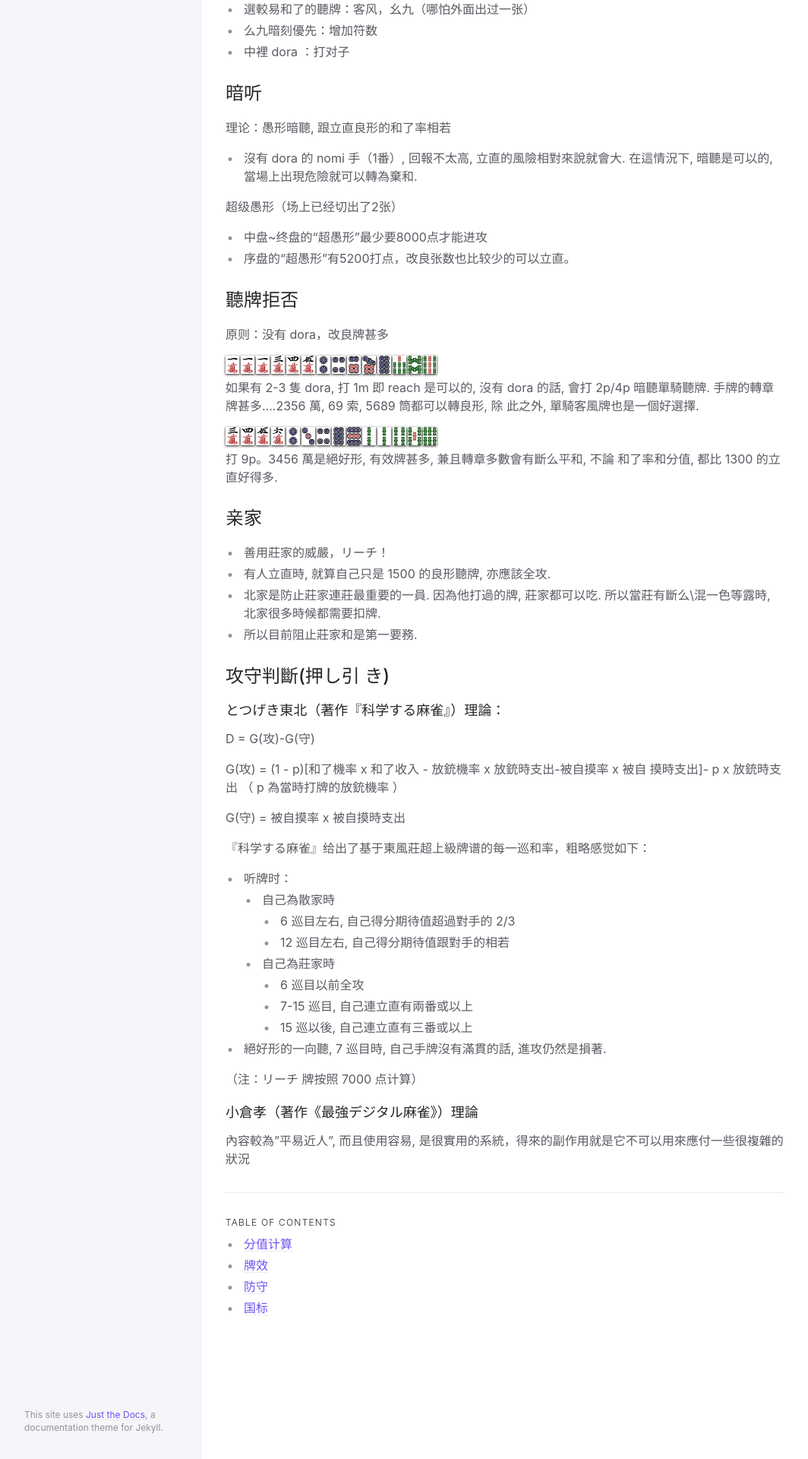
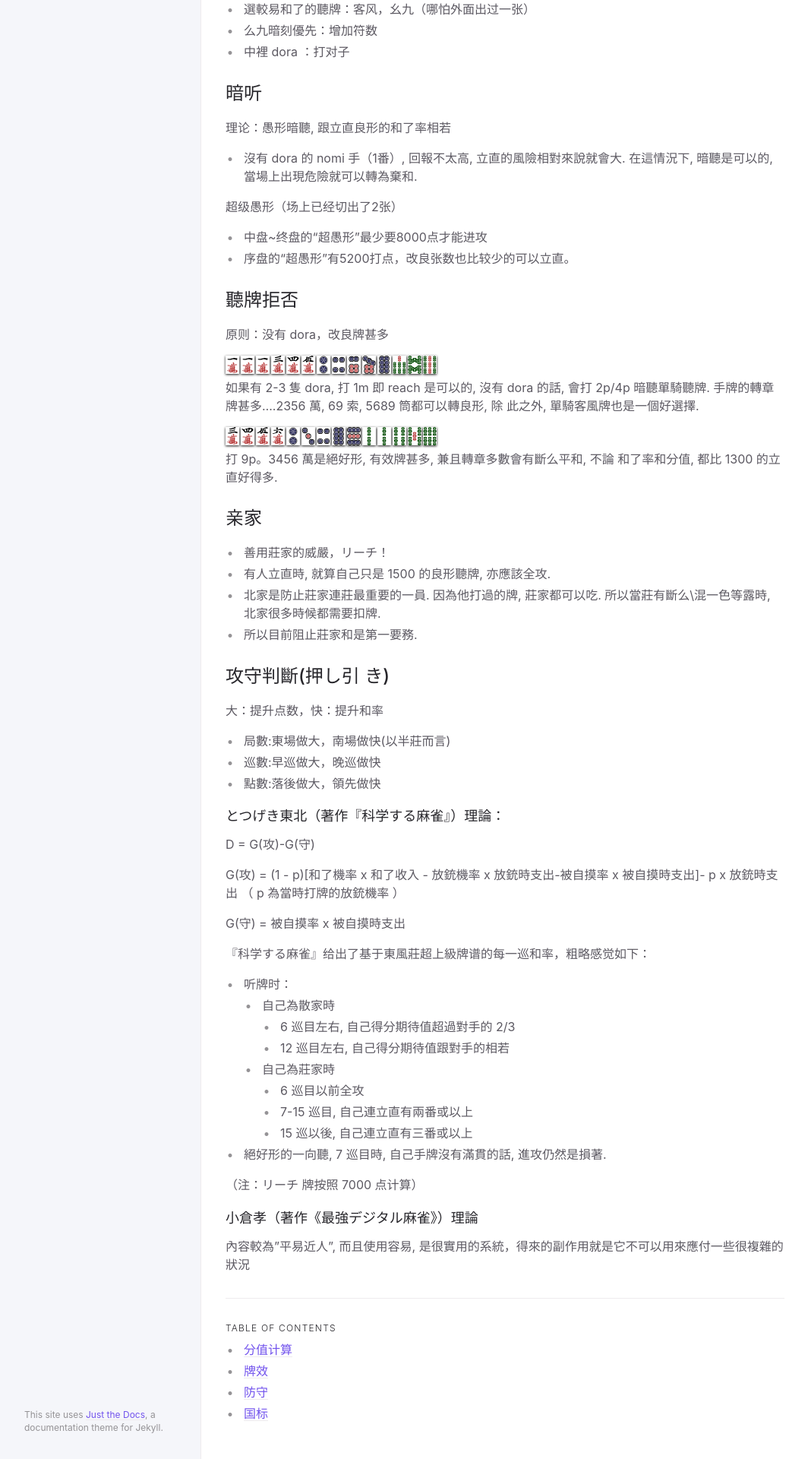
Before and after one commit to wongsingfo/comp-sys, a Jekyll site: the page built from docs/mahjong/mahjong.md, in a window 1280 px wide. Shown: the part 1410-3330 px from the top of the page at 76% size, without its empty margins (107-1171 px from the left). Built offline with Jekyll 4.4.1, drawn with Linux system fonts in a browser that asks for light colours.

Commit message:
[update]

```diff
--- a/docs/mahjong/mahjong.md
+++ b/docs/mahjong/mahjong.md
@@ -99,11 +99,17 @@ Reference:
 
 ## 攻守判斷(押し引 き)
 
+大：提升点数，快：提升和率
+
+- 局數:東場做大，南場做快(以半莊而言)
+- 巡數:早巡做大，晚巡做快
+- 點數:落後做大，領先做快
+
 ### とつげき東北（著作『科学する麻雀』）理論：
 
 D = G(攻)-G(守)
 
-G(攻) = (1 - p)[和了機率 x 和了收入 - 放銃機率 x 放銃時支出-被自摸率 x 被自 摸時支出]- p x 放銃時支出    （ p 為當時打牌的放銃機率 ）
+G(攻) = (1 - p)[和了機率 x 和了收入 - 放銃機率 x 放銃時支出-被自摸率 x 被自摸時支出]- p x 放銃時支出    （ p 為當時打牌的放銃機率 ）
 
 G(守) = 被自摸率 x 被自摸時支出
 
```
Also changed, not shown: docs/script/shell.md (+14 -0 lines), docs/system/auth.md (+27 -6 lines), assets/img/Screen Shot 2020-09-29 at 12.20.20 PM.png (added).
